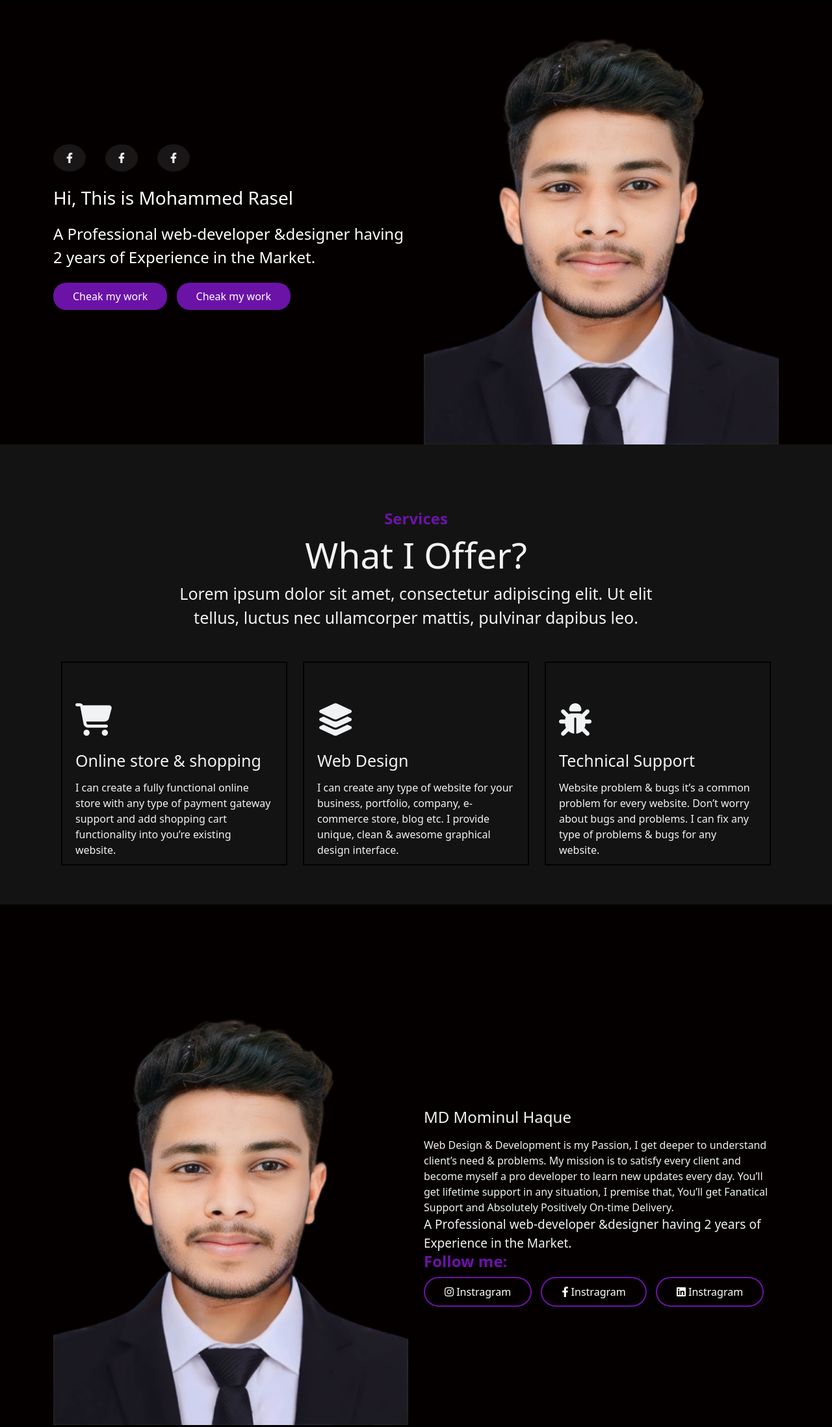
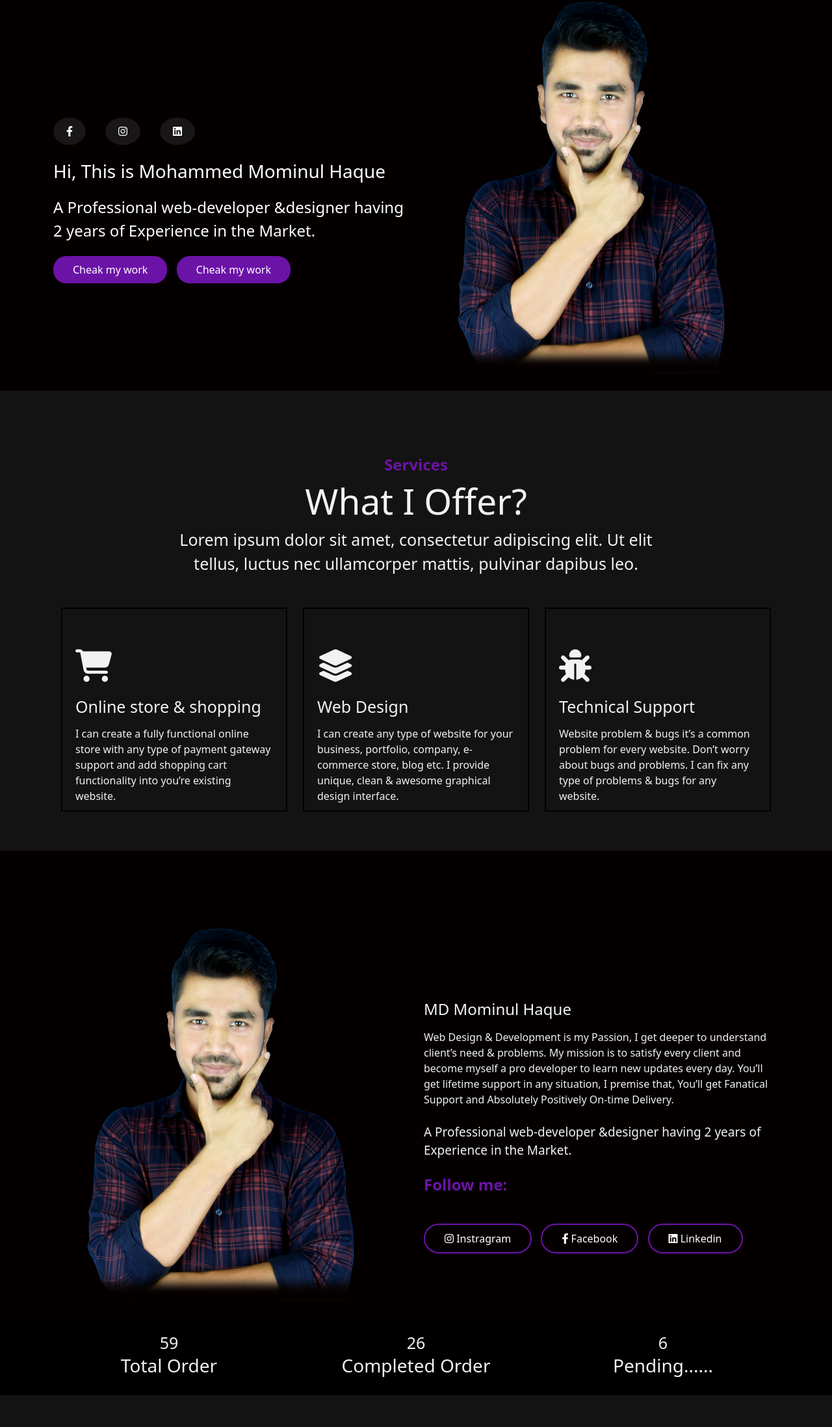
Before and after one commit to Devs-Mominul/Portfolio, a plain HTML site: page index.html in a window 1280 px wide. Shown: the part 136-2332 px from the top of the page at 65% size. Drawn offline with Linux system fonts and the light colour scheme.

Commit message:
update Portfolio

```diff
--- a/index.html
+++ b/index.html
@@ -49,20 +49,20 @@
                     <div class="icon-par-div">
                         <div class="social-icon">
                             <div class="icon-i">
-                                <a href="" class="text-center "><i class="fa-brands fa-facebook-f text-white"></i></a>
+                                <a href="https://www.facebook.com/Devs Mominul Haque" class="text-center "><i class="fa-brands fa-facebook-f text-white"></i></a>
 
                             </div>
                             <div class="icon-i">
-                                <a href="" class="text-center "><i class="fa-brands fa-facebook-f text-white"></i> </a>
+                                <a href="https://www.facebook.com/Devs Mominul Haque" class="text-center "><i class="fa-brands fa-instagram text-white"></i> </a>
 
                             </div>
                             <div class="icon-i">
-                                <a href="" class="text-center "><i class="fa-brands fa-facebook-f text-white"></i></a>
+                                <a href="https://www.linkedin.com/Devs Mominul Haque" class="text-center "><i class="fa-brands fa-linkedin text-white"></i></a>
 
                             </div>
                         </div>
                         <div class="par-dis">
-                            <h3>Hi, This is Mohammed Rasel</h3>
+                            <h3>Hi, This is Mohammed Mominul Haque</h3>
                             <p>
                                 A Professional web-developer &designer having 2 years of Experience in the Market.
                             </p>
@@ -75,7 +75,7 @@
                 </div>
                 <div class="col-6">
                     <div class="image-division">
-                        <img src="./images/suhag.png" alt="minar">
+                        <img src="./images/minar.jpg" alt="minar">
                     </div>
 
                 </div>
@@ -156,7 +156,7 @@
             <div class="row align-items-center justify-content-between">
                 <div class="col-6">
                     <div class="about-img">
-                        <img src="images/suhag.png" alt="">
+                        <img src="images/minar.jpg" alt="">
                     </div>
 
                 </div>
@@ -167,16 +167,17 @@
                             <p>
                                 Web Design & Development is my Passion, I get deeper to understand client’s need & problems. My mission is to satisfy every client and become myself a pro developer to learn new updates every day. You’ll get lifetime support in any situation, I premise that, You’ll get Fanatical Support and Absolutely Positively On-time Delivery.
                             </p>
-                        </div>
+                        </div><br>
                         <div class="about-big-par">
                             <p>A Professional web-developer &designer having 2 years of Experience in the Market. </p>
                         </div>
+                        <br>
                         <div class="about-follow">
-                            <h5>Follow me:</h5>
-                            <div class="about-icon">
-                                <a href=""><i aria-hidden="true" class="fab fa-instagram"></i>  <span>Instragram</span></a>
-                                <a href=""><i aria-hidden="true" class="fab fa-facebook-f"></i>  <span>Instragram</span></a>
-                                <a href=""><i aria-hidden="true" class="fab fa-linkedin"></i>  <span>Instragram</span></a>
+                            <h5 class="mb-3">Follow me:</h5><br>
+                            <div class="about-icon mt-3">
+                                <a href="https://www.Instragram.com/Devs Mominul Haque"><i aria-hidden="true" class="fab fa-instagram"></i>  <span>Instragram</span></a>
+                                <a href="https://www.facebook.com/Devs Mominul Haque"><i aria-hidden="true" class="fab fa-facebook-f"></i>  <span>Facebook</span></a>
+                                <a href="https://www.Linkedin.com/Devs Mominul Haque"><i aria-hidden="true" class="fab fa-linkedin"></i>  <span>Linkedin</span></a>
 
                             </div>
                         </div>
```
Also changed, not shown: Resume.html (+1 -1 lines).
